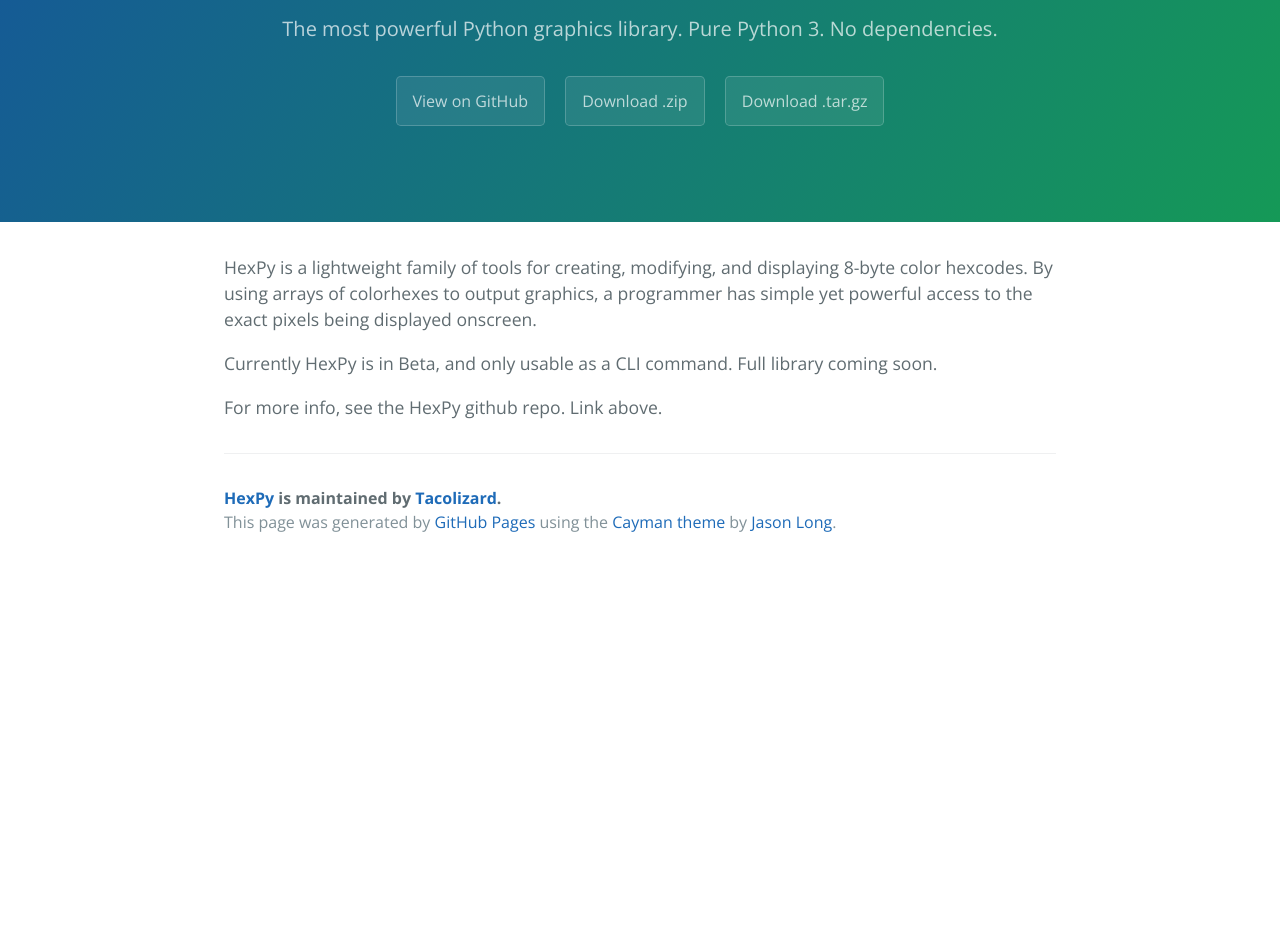
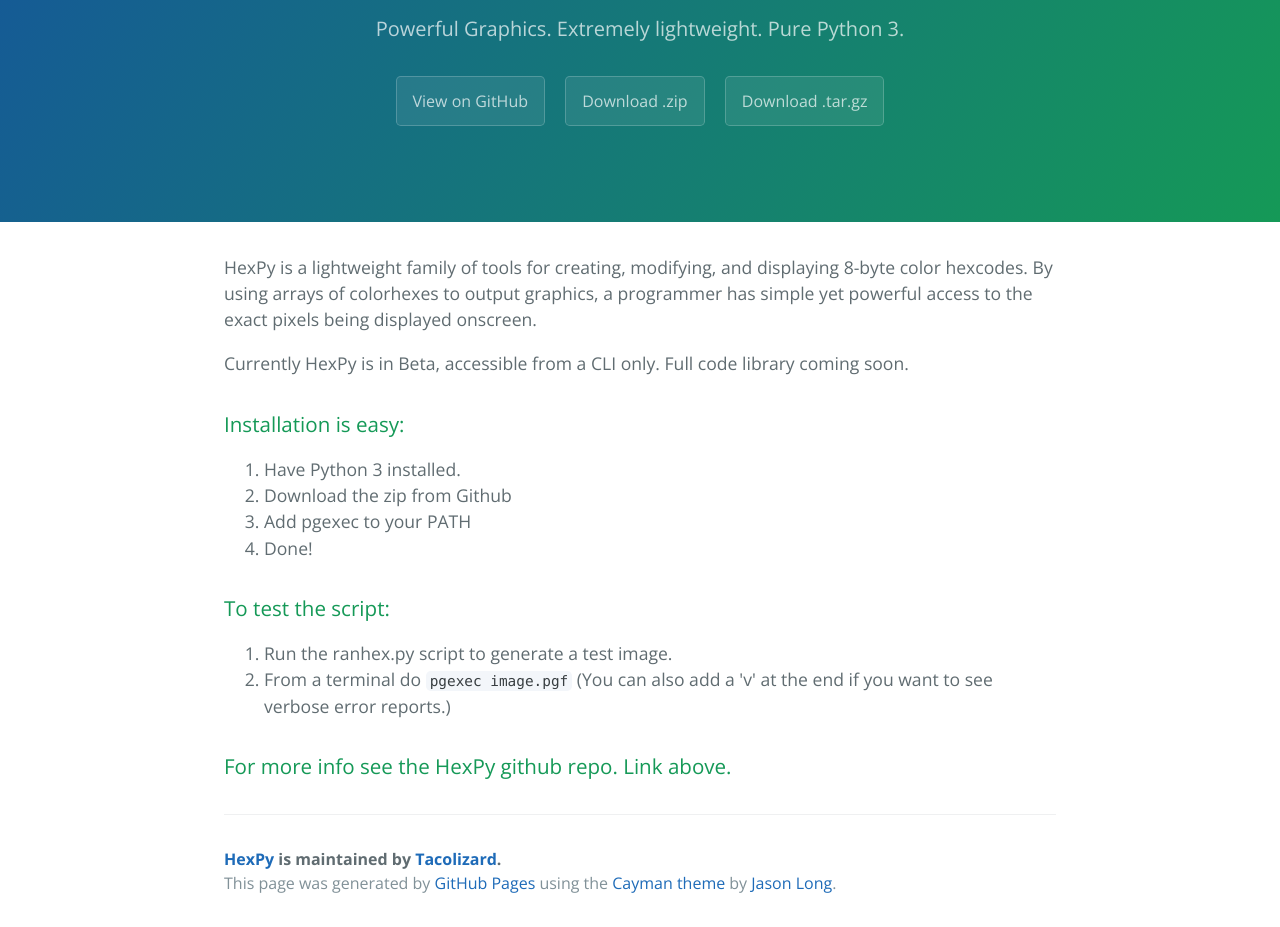
Before and after one commit to Tacolizard/HexPy, a plain HTML site: page index.html in a window 1280 px wide. Shown: the part 161-1088 px from the top of the page. Before the commit the page ends 800 px from the top, so only its background shows below. Drawn offline with nearby package versions, Linux system fonts and the light colour scheme.

Commit message:
Create gh-pages branch via GitHub

```diff
--- a/index.html
+++ b/index.html
@@ -12,7 +12,7 @@
   <body>
     <section class="page-header">
       <h1 class="project-name">HexPy</h1>
-      <h2 class="project-tagline">The most powerful Python graphics library. Pure Python 3. No dependencies. </h2>
+      <h2 class="project-tagline">Powerful Graphics. Extremely lightweight. Pure Python 3.</h2>
       <a href="https://github.com/Tacolizard/HexPy" class="btn">View on GitHub</a>
       <a href="https://github.com/Tacolizard/HexPy/zipball/master" class="btn">Download .zip</a>
       <a href="https://github.com/Tacolizard/HexPy/tarball/master" class="btn">Download .tar.gz</a>
@@ -21,9 +21,29 @@
     <section class="main-content">
       <p>HexPy is a lightweight family of tools for creating, modifying, and displaying 8-byte color hexcodes. By using arrays of colorhexes to output graphics, a programmer has simple yet powerful access to the exact pixels being displayed onscreen.</p>
 
-<p>Currently HexPy is in Beta, and only usable as a CLI command. Full library coming soon.</p>
+<p>Currently HexPy is in Beta, accessible from a CLI only. Full code library coming soon.</p>
 
-<p>For more info, see the HexPy github repo. Link above.</p>
+<h3>
+<a id="installation-is-easy" class="anchor" href="#installation-is-easy" aria-hidden="true"><span aria-hidden="true" class="octicon octicon-link"></span></a>Installation is easy:</h3>
+
+<ol>
+<li>Have Python 3 installed.</li>
+<li>Download the zip from Github</li>
+<li>Add pgexec to your PATH</li>
+<li>Done!</li>
+</ol>
+
+<h3>
+<a id="to-test-the-script" class="anchor" href="#to-test-the-script" aria-hidden="true"><span aria-hidden="true" class="octicon octicon-link"></span></a>To test the script:</h3>
+
+<ol>
+<li>Run the ranhex.py script to generate a test image.</li>
+<li>From a terminal do <code>pgexec image.pgf</code>
+(You can also add a 'v' at the end if you want to see verbose error reports.)</li>
+</ol>
+
+<h3>
+<a id="for-more-info-see-the-hexpy-github-repo-link-above" class="anchor" href="#for-more-info-see-the-hexpy-github-repo-link-above" aria-hidden="true"><span aria-hidden="true" class="octicon octicon-link"></span></a>For more info see the HexPy github repo. Link above.</h3>
 
       <footer class="site-footer">
         <span class="site-footer-owner"><a href="https://github.com/Tacolizard/HexPy">HexPy</a> is maintained by <a href="https://github.com/Tacolizard">Tacolizard</a>.</span>
--- a/params.json
+++ b/params.json
@@ -1,6 +1,6 @@
 {
   "name": "HexPy",
-  "tagline": "The most powerful Python graphics library. Pure Python 3. No dependencies. ",
-  "body": "HexPy is a lightweight family of tools for creating, modifying, and displaying 8-byte color hexcodes. By using arrays of colorhexes to output graphics, a programmer has simple yet powerful access to the exact pixels being displayed onscreen.\r\n\r\nCurrently HexPy is in Beta, and only usable as a CLI command. Full library coming soon.\r\n\r\nFor more info, see the HexPy github repo. Link above.",
+  "tagline": "Powerful Graphics. Extremely lightweight. Pure Python 3.",
+  "body": "HexPy is a lightweight family of tools for creating, modifying, and displaying 8-byte color hexcodes. By using arrays of colorhexes to output graphics, a programmer has simple yet powerful access to the exact pixels being displayed onscreen.\r\n\r\nCurrently HexPy is in Beta, accessible from a CLI only. Full code library coming soon.\r\n\r\n###Installation is easy:\r\n1. Have Python 3 installed.\r\n2. Download the zip from Github\r\n3. Add pgexec to your PATH\r\n4. Done!\r\n\r\n###To test the script:\r\n1. Run the ranhex.py script to generate a test image.\r\n2. From a terminal do `pgexec image.pgf`\r\n(You can also add a 'v' at the end if you want to see verbose error reports.)\r\n\r\n\r\n###For more info see the HexPy github repo. Link above.",
   "note": "Don't delete this file! It's used internally to help with page regeneration."
 }
```
